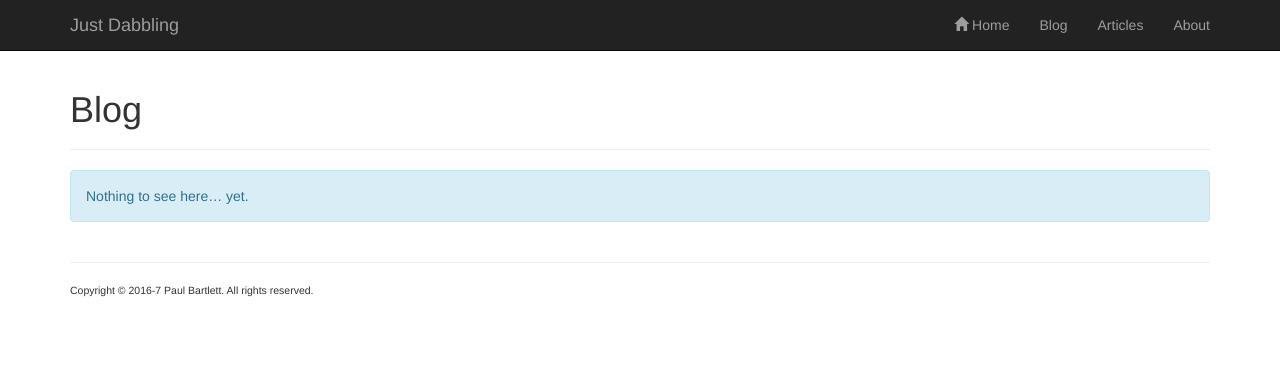
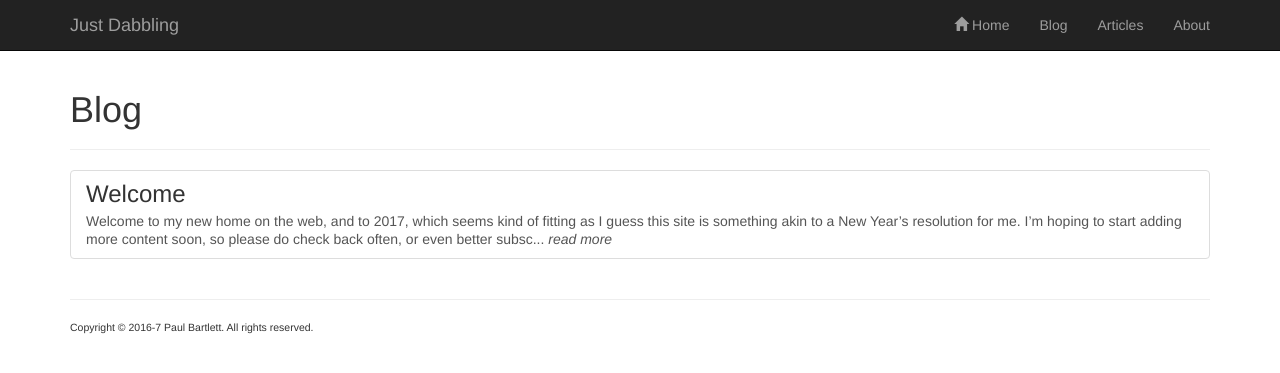
Before and after one commit to pdbartlett/justdabbling, a Jekyll site: the page built from blog.html, in a window 1280 px wide. Shown: the top 373 px of the page. Built offline with Jekyll 4.4.1, drawn with Linux system fonts in a browser that asks for light colours; comment, search, counter and statistics services are not loaded.

Commit message:
Added feed and first post

```diff
--- /dev/null
+++ b/Gemfile
@@ -0,0 +1 @@
+gem 'jekyll-feed'
--- a/_config.yml
+++ b/_config.yml
@@ -1,5 +1,3 @@
-excerpt_separator:  <!--snip-->
-
 collections:
  articles:
   output: true
@@ -16,6 +14,12 @@ defaults:
  -
   scope:
    path: ""
+   type: "posts"
+  values:
+   layout: "article"
+ -
+  scope:
+   path: ""
    type: "articles"
   values:
    layout: "article"
@@ -23,3 +27,8 @@ defaults:
 exclude:
  - CNAME
  - config.json
+
+excerpt_separator:  <!--snip-->
+
+gems:
+ - jekyll-feed
--- a/_includes/list.html
+++ b/_includes/list.html
@@ -10,7 +10,14 @@
   {% if include.full %}
    <a href="{{ p.url }}" class="list-group-item">
     <h3 class="list-group-item-heading">{{ p.title }}</h3>
-    <p class="list-group-item-text">{{ p.excerpt }}</p>
+    <p class="list-group-item-text">
+     {% assign text = p.content | strip_html %}
+     {% assign truncated = text | truncate: 250 %}
+     {{ truncated }}
+     {% if truncated != text %}
+      <i>read more</i>
+     {% endif %}
+    </p>
    </a>
   {% else %}
    <li class="list-group-item"><a href="{{ p.url }}">{{ p.title }}</a></li>
--- /dev/null
+++ b/_posts/2017-01-01-welcome.md
@@ -0,0 +1,12 @@
+---
+title: Welcome
+subtitle: And Happy New Year!
+---
+Welcome to my new home on the web, and to 2017, which seems kind of fitting as I guess this site is
+something akin to a New Year's resolution for me. I'm hoping to start adding more content soon, so
+please do check back often, or even better subscribe to the [RSS feed](/feed.xml) which should
+hopefully now be working!
+
+Happy New Year!
+
+&ndash; Paul.
```
Also changed, not shown: 1 other file.
